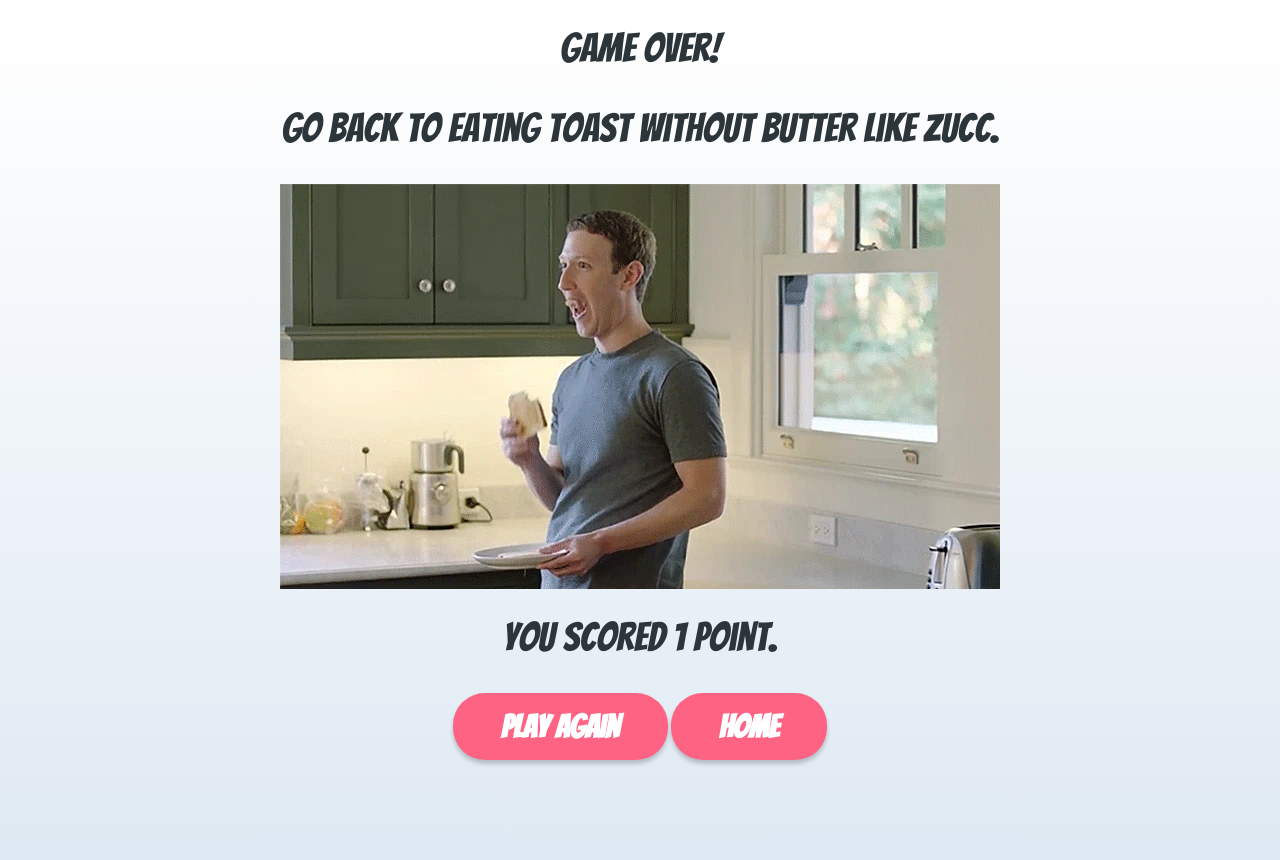
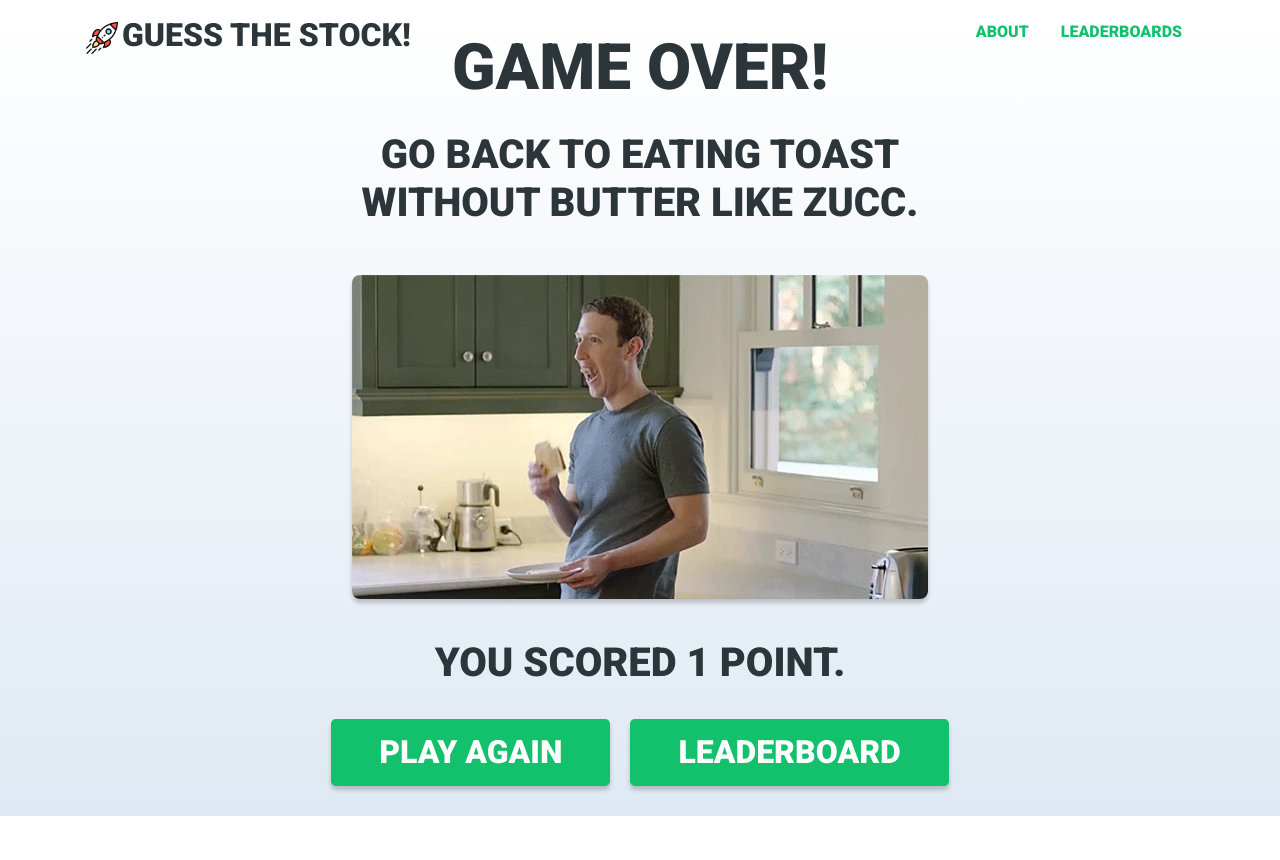
Before and after one commit to JudeMolloy/guess-the-stock, a Flask app: page /game-over in a window 1280 px wide. After the commit the page ends 816 px from the top, so only its background shows below. Run offline with Flask 2, Linux system fonts and the light colour scheme; the visitor is signed in with stand-in values (Sample User, id 1); parts of the project's set-up code (start-up, migrations or seed data) failed here and were passed over.

Commit message:
Developed UI and some other minor fixes. Still needs more work on mobile layout, specifically the graph.

```diff
--- a/app/routes.py
+++ b/app/routes.py
@@ -9,6 +9,7 @@ from app.models import Leaderboard, StockData
 from sqlalchemy import func, desc
 from data import Data
 
+
 @app.route('/', methods=['GET', 'POST'])
 def index():
     form = NameForm()
@@ -17,9 +18,8 @@ def index():
         session['name'] = form.name.data
         session['score'] = 0
         return redirect(url_for("play"))
-    leaderboard_data = Leaderboard.query.order_by(desc(Leaderboard.score)).limit(10).all()
-    print(leaderboard_data)
-    return render_template("enter-name.html", form=form, leaderboard=leaderboard_data)
+    return render_template("enter-name.html", form=form)
+
 
 @app.route('/play', methods=['GET', 'POST'])
 def play():
@@ -59,17 +59,28 @@ def game_over():
     session['score'] = 0
 
     img = "elon-cry.gif"
-    message = "That was so bad you made Elon cry."
+    message = "THAT WAS SO BAD YOU MADE ELON CRY."
 
     if score > 9:
         img = "jordan.gif"
-        message = "You are The Wolf of Wall Street."
+        message = "YOU ARE THE WOLF OF WALL STREET."
     elif score > 4:
         img = "mark-cuban.gif"
-        message = "Mark Cuban thinks you have potential."
+        message = "MARK CUBAN THINKS YOU HAVE POTENTIAL."
     elif score > 0:
         img = "zucc.webp"
-        message = "Go back to eating toast without butter like Zucc."
+        message = "GO BACK TO EATING TOAST WITHOUT BUTTER LIKE ZUCC."
 
 
     return render_template("game-over.html", name=name, score=score, img=img, message=message)
+
+
+@app.route('/leaderboard')
+def leaderboard():
+    leaderboard_data = Leaderboard.query.order_by(desc(Leaderboard.score)).limit(10).all()
+    return render_template("leaderboard.html", leaderboard=leaderboard_data)
+
+
+@app.route('/about')
+def about():
+    return render_template("about.html")
--- a/app/static/css/styles.css
+++ b/app/static/css/styles.css
@@ -1,5 +1,47 @@
 * {
-  font-family: "Bangers";
+  font-family: 'Roboto', sans-serif;
+  font-weight: 900;
+}
+
+a {
+    text-decoration: none;
+    color: #13C16D;
+}
+
+a:hover {
+    color: #11AD62;
+}
+
+.container {
+    margin-top: 1rem;
+}
+
+.center {
+  position: absolute;
+  top: 50%;
+  left: 50%;
+  transform: translate(-50%, -50%);
+}
+
+@media screen and (max-width: 1272px) {
+    .center {
+      position: absolute;
+      top: 50%;
+      left: 50%;
+      transform: translate(-50%, -50%);
+      margin-top: 7rem;
+    }
+}
+
+
+#logo {
+    display: inline;
+    max-height: 2rem;
+    margin: 0 0.25rem 0.5rem 0.25rem;
+}
+
+#title {
+    display: inline;
 }
 
 #bg {
@@ -8,20 +50,36 @@
   padding-bottom: 100px;
 }
 
+.nav-item {
+    margin: 0.25rem 1rem 0 1rem;
+}
+
+#result-img {
+    box-shadow: 0 4px 4px rgba(0, 0, 0, 0.2);
+    max-width: 90%;
+    border-radius: 0.5rem;
+    margin: 1rem 0 1rem 0;
+}
+
 .button {
   color: #fff;
-  font-weight: 600;
   border: none;
-  border-radius: 2rem;
+  border-radius: 0.3rem;
   padding: 0.6rem 3rem;
-  background: #ff6384;
+  background: #13C16D;
   box-shadow: 0 4px 4px rgba(0, 0, 0, 0.2);
   font-size: 2rem;
+  margin: 0 0.5rem 0 0.5rem;
 }
 
-.stock {
-  font-family: "Lato";
+.play-button {
+    padding: 0.6rem 6rem;
 }
+
+.button:hover {
+    background: #11AD62;
+}
+
 
 h1,
 h2,
@@ -29,6 +87,7 @@ h3,
 h4,
 h5 {
   color: #2c3539;
+  font-weight: 900;
 }
 
 form p {
@@ -72,6 +131,11 @@ td {
   float: right;
 }
 
-.ld-head {
-  color: #2f2f2f;
+#leaderboard-title {
+    text-align: center;
+    margin: 2rem 0 2rem 0;
 }
+
+.chart {
+    max-width: 90%;
+}
--- a/app/templates/base.html
+++ b/app/templates/base.html
@@ -10,14 +10,7 @@
       crossorigin="anonymous"
     />
     <link rel="preconnect" href="https://fonts.gstatic.com" />
-    <link
-      href="https://fonts.googleapis.com/css2?family=Bangers&display=swap"
-      rel="stylesheet"
-    />
-    <link
-      href="https://fonts.googleapis.com/css2?family=Lato&display=swap"
-      rel="stylesheet"
-    />
+    <link href="https://fonts.googleapis.com/css2?family=Roboto:wght@400;700;900&display=swap" rel="stylesheet">
     <link
       rel="stylesheet"
       type="text/css"
@@ -26,7 +19,33 @@
   </head>
   <body>
     <section id="bg">
-      <div class="container">{% block content %} {% endblock %}</div>
+      <div class="container">
+
+        <div class="row">
+            <div class="col-12 col-md-6">
+                <a href="{{ url_for('index') }}"><img id="logo" src="{{ url_for('static', filename='img/rocket.png') }}"><h2 id="title">GUESS THE STOCK!</h2></a>
+            </div>
+            <div class="col-12 col-md-6 text-right ml-auto">
+
+                <ul class="nav justify-content-end">
+                    <!--<li class="nav-item">
+                    <a class="underline" href="/">about</a>
+                  </li>-->
+                  <li class="nav-item">
+                    <a class="underline" href="{{ url_for('about') }}">ABOUT</a>
+                  </li>
+                  <li class="nav-item">
+                    <a class="underline" href="{{ url_for('leaderboard') }}">LEADERBOARDS</a>
+                  </li>
+                </ul>
+            </div>
+        </div>
+
+        {% block content %}
+
+        {% endblock %}
+
+      </div>
     </section>
   </body>
 </html>
--- a/app/templates/game-over.html
+++ b/app/templates/game-over.html
@@ -6,25 +6,25 @@
   document.location.href = '{{ url_for('index') }}'; }
 </script>
 
-<div class="text-center mt-4">
-  <h1>Game Over!</h1>
+<div class="text-center center">
+  <h1 style="font-size: 4rem; margin: 1rem 0 0 0;">GAME OVER!</h1>
   <br />
   <h1>{{ message }}</h1>
   <br />
-  <img src="{{ url_for('static', filename='img/') }}{{ img }}" />
+  <img id="result-img" src="{{ url_for('static', filename='img/') }}{{ img }}" />
   <br />
   <br />
-  <h1>You scored {{ score }} point{{ score|pluralize }}.</h1>
-  <button
-    type="submit"
-    onClick="redirect()"
-    class="button center-block mt-4 cta"
-  >
-    Play again
-  </button>
-  <button type="submit" onClick="tohome()" class="button center-block mt-4 cta">
-    Home
-  </button>
+  <h1>YOU SCORED {{ score }} POINT{{ score|pluralize|upper }}.</h1>
+  <a href="{{ url_for('play') }}">
+    <button class="button center-block mt-4 cta">
+      PLAY AGAIN
+    </button>
+  </a>
+  <a href="{{ url_for('leaderboard') }}">
+    <button class="button center-block mt-4 cta">
+      LEADERBOARD
+    </button>
+  </a>
 </div>
 
 {% endblock %}
```
Also changed, not shown: app/templates/about.html (added, +9 -0 lines), app/templates/enter-name.html (+4 -18 lines), app/templates/leaderboard.html (added, +19 -0 lines), app/templates/play.html (+5 -5 lines), app/static/img/rocket.png (added), app/static/img/stocks.gif (added), 1 other file.
